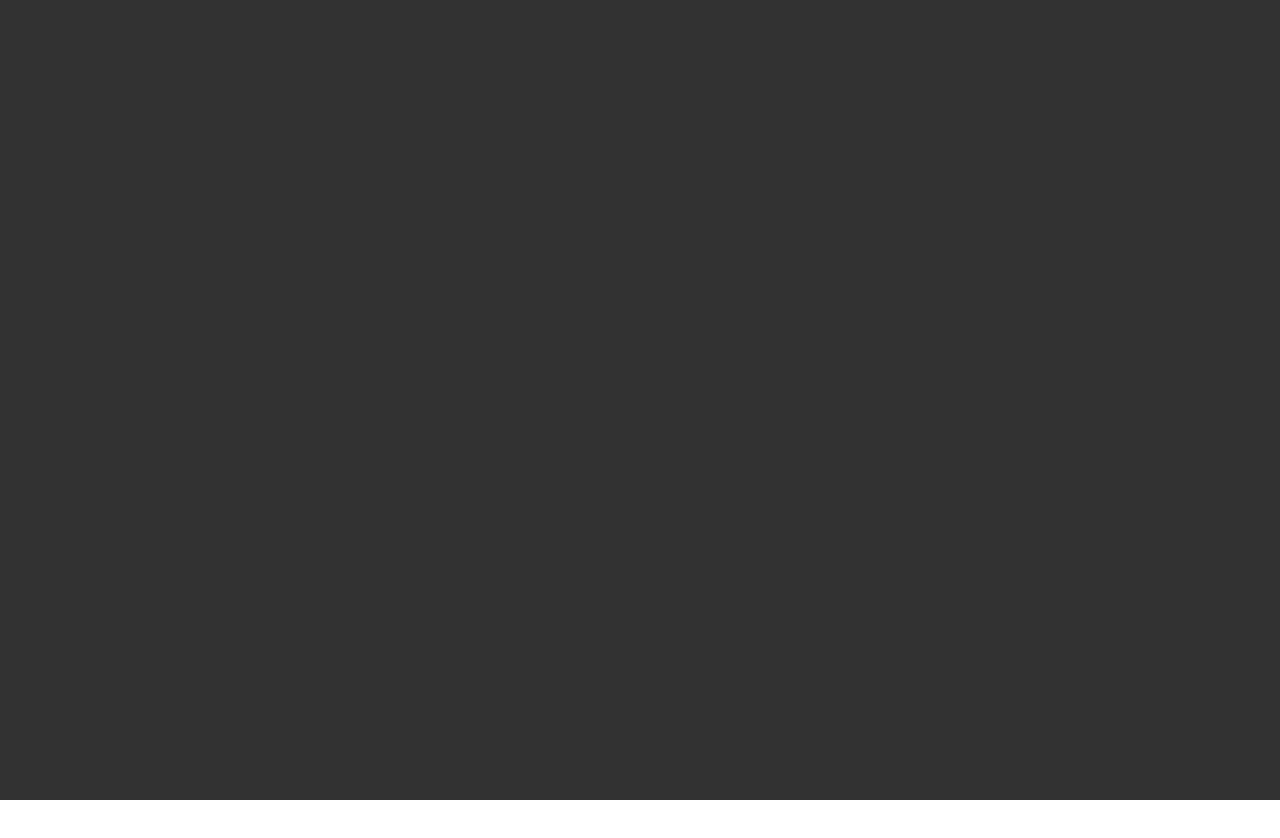
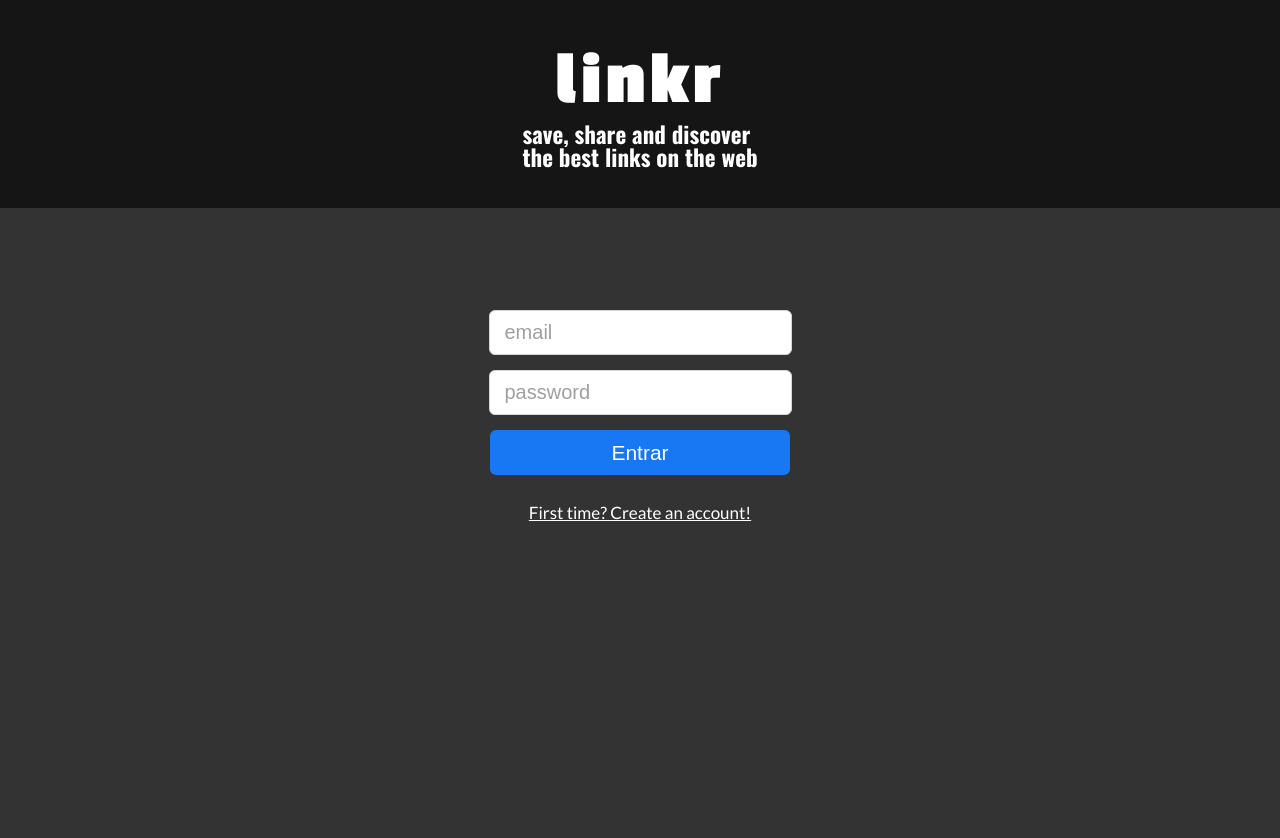
Before and after one commit to miguelmmattar/linkr-front, a React (Create React App) app: page / in a window 1280 px wide. Shown: the top 838 px of the page. Before the commit the page ends 800 px from the top, so only its background shows below. Built offline with nearby package versions, Linux system fonts and the light colour scheme.

Commit message:
feat[login] login function on path '/' implemented;

```diff
--- a/package.json
+++ b/package.json
@@ -7,6 +7,7 @@
     "react": "^17.0.2",
     "react-dom": "^17.0.2",
     "react-icons": "^4.6.0",
+    "react-loader-spinner": "^5.3.4",
     "react-router-dom": "^6.4.2",
     "react-scripts": "^4.0.3",
     "styled-components": "^5.3.6"
--- a/public/index.html
+++ b/public/index.html
@@ -1,16 +1,30 @@
 <!DOCTYPE html>
 <html lang="pt-br">
+
 <head>
   <meta charset="utf-8" />
+  <link rel="icon" href="%PUBLIC_URL%/favicon.ico" />
+
   <meta name="viewport" content="width=device-width, initial-scale=1" />
   <title>Linkr</title>
 
   <link rel="preconnect" href="https://fonts.googleapis.com">
   <link rel="preconnect" href="https://fonts.gstatic.com" crossorigin>
-    <link href="https://fonts.googleapis.com/css2?family=Lato:wght@300;400;700&family=Oswald:wght@700&family=Passion+One:wght@700&display=swap" rel="stylesheet">
+  <link
+    href="https://fonts.googleapis.com/css2?family=Lato:wght@300;400;700&family=Oswald:wght@700&family=Passion+One:wght@700&display=swap"
+    rel="stylesheet">
+  <link rel="preconnect" href="https://fonts.googleapis.com">
+  <link rel="preconnect" href="https://fonts.gstatic.com" crossorigin>
+  <link href="https://fonts.googleapis.com/css2?family=Passion+One:wght@400;700&display=swap" rel="stylesheet">
+  <link rel="preconnect" href="https://fonts.googleapis.com">
+  <link rel="preconnect" href="https://fonts.gstatic.com" crossorigin>
+  <link href="https://fonts.googleapis.com/css2?family=Oswald:wght@200;300;400;500;600;700&display=swap"
+    rel="stylesheet">
 </head>
+
 <body>
   <noscript>You need to enable JavaScript to run this app.</noscript>
   <div class="root"></div>
 </body>
+
 </html>
--- a/src/components/App.js
+++ b/src/components/App.js
@@ -3,8 +3,9 @@ import { BrowserRouter, Routes, Route } from "react-router-dom";
 import { useState } from "react";
 import UserContext from "../contexts/UserContext";
 import Header from "./Header.js";
-import SignIn from "./SinIn.js";
+import SignIn from "./SignInPage.js";
 import Timeline from "./Timeline.js";
+import SignUp from "./SignUpPage.js";
 
 export default function App() {
   return (
@@ -15,7 +16,7 @@ export default function App() {
 }
 
 function Root() {
-    const [user, setUser] = useState({});
+  const [user, setUser] = useState(JSON.parse(localStorage.getItem("profile")));
 
   return (
     <UserContext.Provider
@@ -29,6 +30,7 @@ function Root() {
         <Header />
         <Routes>
           <Route path="/" element={<SignIn />} />
+          <Route path="/signup" element={<SignUp />} />
           <Route path="/timeline" element={<Timeline />} />
 
         </Routes>
--- /dev/null
+++ b/src/components/SignInPage.js
@@ -0,0 +1,166 @@
+import services from "../services/linkr.js"
+import { useState } from "react";
+import { ThreeDots } from 'react-loader-spinner';
+import { useContext } from "react";
+import UserContext from "../contexts/UserContext.js";
+import { useNavigate, Link } from "react-router-dom";
+import styled from "styled-components";
+
+function SignIn() {
+    // eslint-disable-next-line no-unused-vars
+    const { setUser } = useContext(UserContext);
+    const [isDisable, setIsDisable] = useState(false);
+    const load = (isDisable ? <ThreeDots
+        height="80"
+        width="80"
+        radius="9"
+        color="#FFFFFF"
+        ariaLabel="three-dots-loading"
+        wrapperStyle={{}}
+        wrapperClassName=""
+        visible={true} />
+        : "Entrar");
+    const navigate = useNavigate();
+
+    function handleForm(e) {
+        e.preventDefault();
+        setIsDisable(true);
+        const body = {
+            email: e.target[0].value,
+            password: e.target[1].value
+        };
+        services.sendLogin(body).then(async (res) => {
+            console.log(res.data.name)
+            await localStorage.setItem("profile",
+                JSON.stringify({ token: res.data.token, name: res.data.name, picture: res.data.userPicture, id: res.data.userId })
+            );
+            setUser(JSON.parse(localStorage.getItem("profile")));
+            return (navigate("/timeline"));
+
+        }).catch((error) => {
+            console.error(error);
+            alert(`Please verify the insert data`);
+            setIsDisable(false);
+        });
+    }
+
+
+    return (
+
+        <Wrapper>
+            <TopContainer>
+                <Title>linkr</Title>
+                <Branding>save, share and discover <br></br> the best links on the web</Branding>
+            </TopContainer>
+            <LoginContainer>
+                <Loginform onSubmit={handleForm}>
+                    <input type="email"
+                        name="email"
+                        placeholder="email"
+                        disabled={isDisable}
+                        required />
+                    <input type="password"
+                        name="password"
+                        placeholder="password"
+                        disabled={isDisable}
+                        required />
+                    <Loginbutton disabled={isDisable} bluur={isDisable}>{load}</Loginbutton>
+                    <Link to={`/signup`} >
+                        <New>First time? Create an account!</New>
+                    </Link>
+                </Loginform>
+            </LoginContainer>
+        </Wrapper>
+
+    );
+}
+
+const Wrapper = styled.div`
+    height: 100vh;
+    width: 100vw;
+    height: 100vh;
+    z-index: 5;
+`
+const TopContainer = styled.div`
+    display: flex;
+    flex-direction: column;
+    align-items: center;
+    justify-content: center;
+    height: 26%;
+    width: 100%;
+    background-color: #151515;
+`
+const Title = styled.div`
+    font-family: 'Passion One', cursive;
+    font-weight: 700;
+    font-size: 76px;
+    line-height: 84px;
+    letter-spacing: 0.05em;
+    color: #FFFFFF;
+`;
+const Branding = styled.div`
+    font-family: 'Oswald', sans-serif;
+    font-weight: 700;
+    font-size: 23px;
+    color: #FFFFFF;
+`;
+const LoginContainer = styled.div`
+    display: flex;
+    flex-direction: column;
+    align-items: center;
+    justify-content: flex-start;
+    height: 74%;
+    width: 100%;
+    margin-top: 8%;
+    background-color: #333333;
+`
+const New = styled.p`
+    a{
+        text-decoration: none;
+    }
+    font-family: 'Lato';
+    font-style: normal;
+    font-weight: 400;
+    font-size: 17px;
+    line-height: 25px;
+    text-decoration-line: underline;
+    color: #FFFFFF;
+
+`
+const Loginform = styled.form`
+    display: flex;
+    flex-direction: column;
+    align-items: center;
+    input{
+        width: 303px;
+        height: 45px;
+        margin-bottom: 6px;
+        border: solid 1px #D5D5D5;
+        font-weight: 400;
+        font-size: 20px;
+        font-family: 'Raleway', sans-serif;
+        padding: 15px;
+        border-radius: 6px;
+        margin-bottom: 15px;
+        ::placeholder {
+        color: #9F9F9F;;
+        }
+    }
+`
+const Loginbutton = styled.button`
+    height: 45px;
+    width: 300px;
+    display: flex;
+    align-items: center;
+    justify-content: center;
+    background-color: #1877F2;;
+    border: none;
+    border-radius: 6px;
+    font-size: 21px;
+    font-family: 'Raleway', sans-serif;
+    color: #FFFFFF;
+    margin-bottom: 25px;
+    opacity: ${props => props.bluur ? 0.5 : 1};
+`
+
+export default SignIn;
--- /dev/null
+++ b/src/components/SignUpPage.js
@@ -0,0 +1,12 @@
+import styled from "styled-components";
+
+function SignUp() {
+    return (
+
+        <>texto aleatorio</>
+
+    );
+}
+
+
+export default SignUp;
--- a/src/components/SinIn.js
+++ /dev/null
@@ -1,5 +0,0 @@
-export default function SignIn() {
-    return (
-        <></>
-    );
-}
--- a/src/services/linkr.js
+++ b/src/services/linkr.js
@@ -19,7 +19,15 @@ function postUrl(token, body) {
 }
 
 
+function sendLogin(body) {
+  const promise = axios.post(`${BASE_URL}/sign-in`, body);
+  return promise;
+}
+
+
+
 export default {
     getPosts,
-    postUrl
+    postUrl,
+    sendLogin,
 };
```
Also changed, not shown: 2 other files (tests, documents, lock files or other folders). Lines whose indentation alone changed are shown as unchanged.
